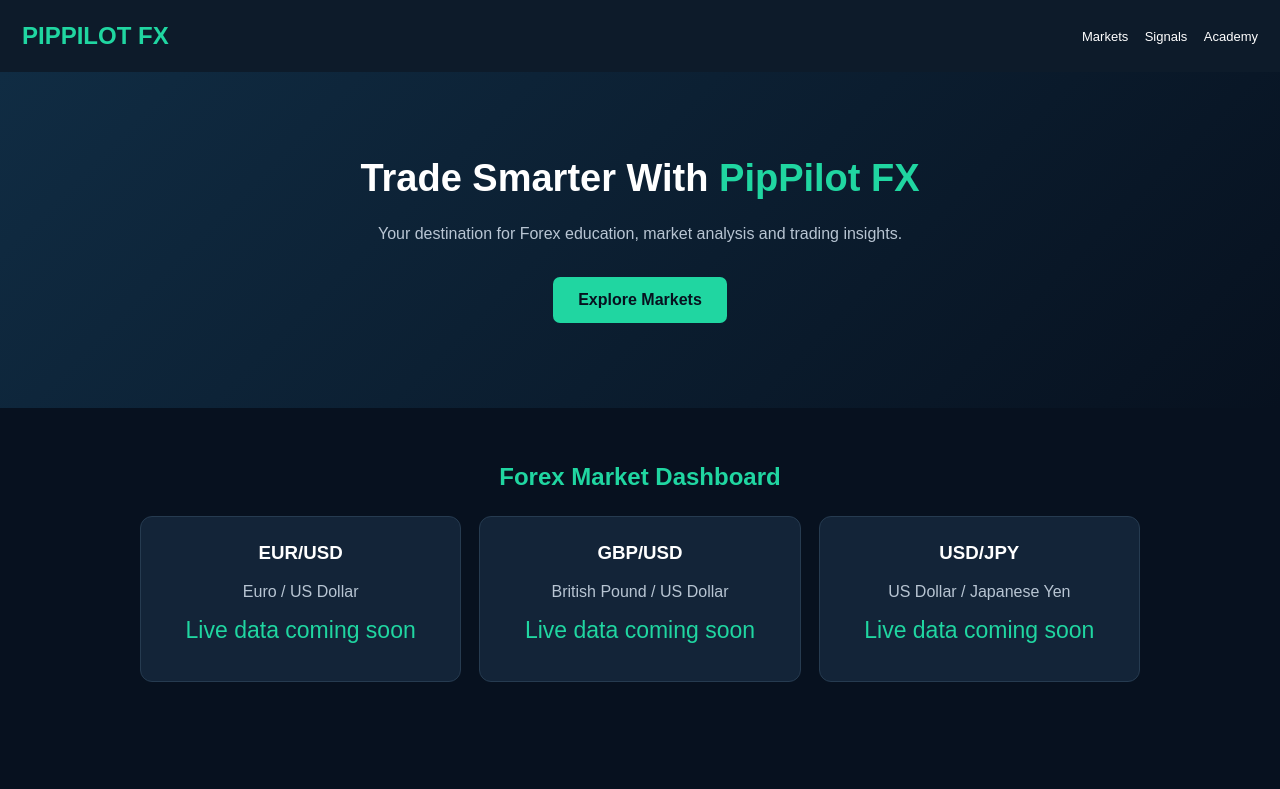
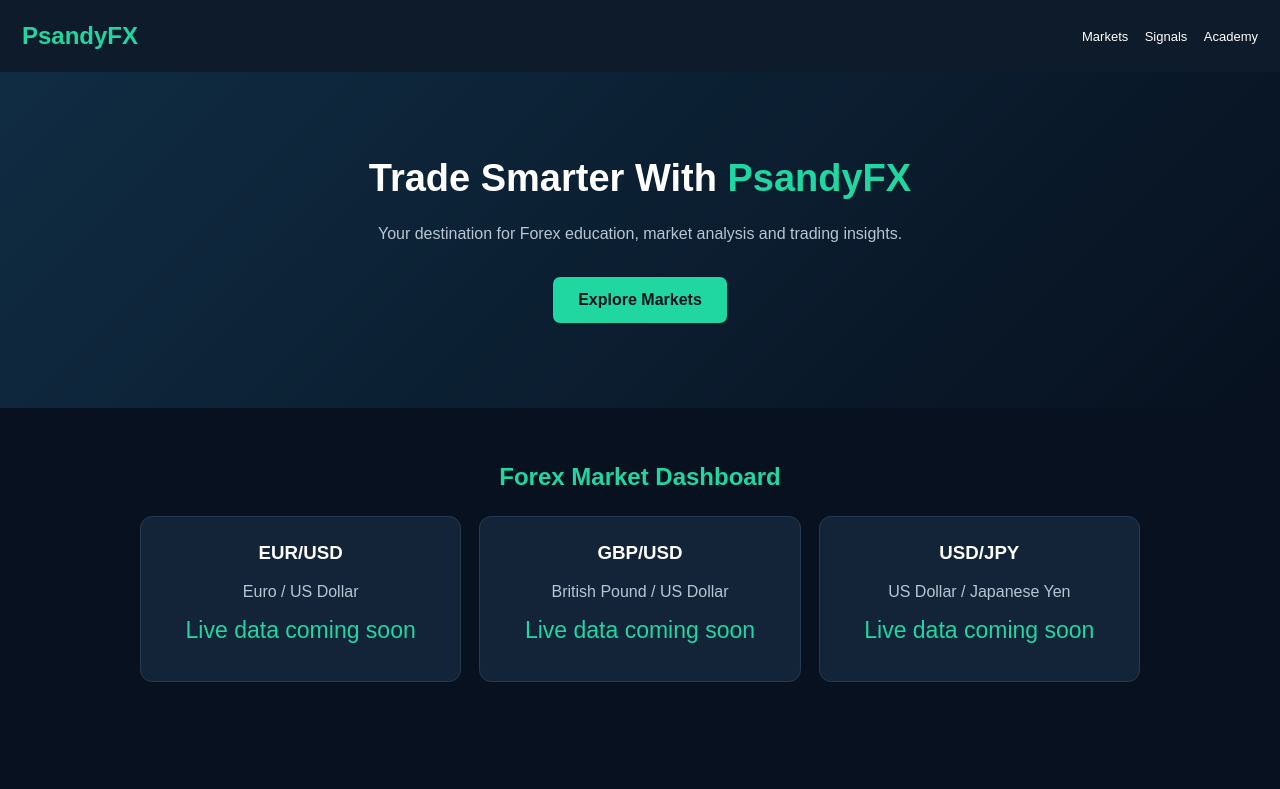
Before and after one commit to play875/Psandy-forex, a plain HTML site: page index.html in a window 1280 px wide. Shown: the top 789 px of the page. Drawn offline with Linux system fonts and the light colour scheme.

Commit message:
Rename PipPilot FX to PsandyFX in index.html

```diff
--- a/index.html
+++ b/index.html
@@ -131,7 +131,7 @@ footer {
 <body>
 
 <header>
-    <div class="logo">PIPPILOT FX</div>
+    <div class="logo">PsandyFX</div>
     <nav>
         <a href="#markets">Markets</a>
         <a href="#signals">Signals</a>
@@ -140,7 +140,7 @@ footer {
 </header>
 
 <div class="hero">
-    <h1>Trade Smarter With <span>PipPilot FX</span></h1>
+    <h1>Trade Smarter With <span>PsandyFX</span></h1>
 
     <p>
     Your destination for Forex education,
@@ -241,7 +241,7 @@ footer {
         must be verified before trading.
     </div>
 
-    <p>© 2026 PipPilot FX. All rights reserved.</p>
+    <p>© 2026 PsandyFX. All rights reserved.</p>
 </footer>
 
 </body>
```
